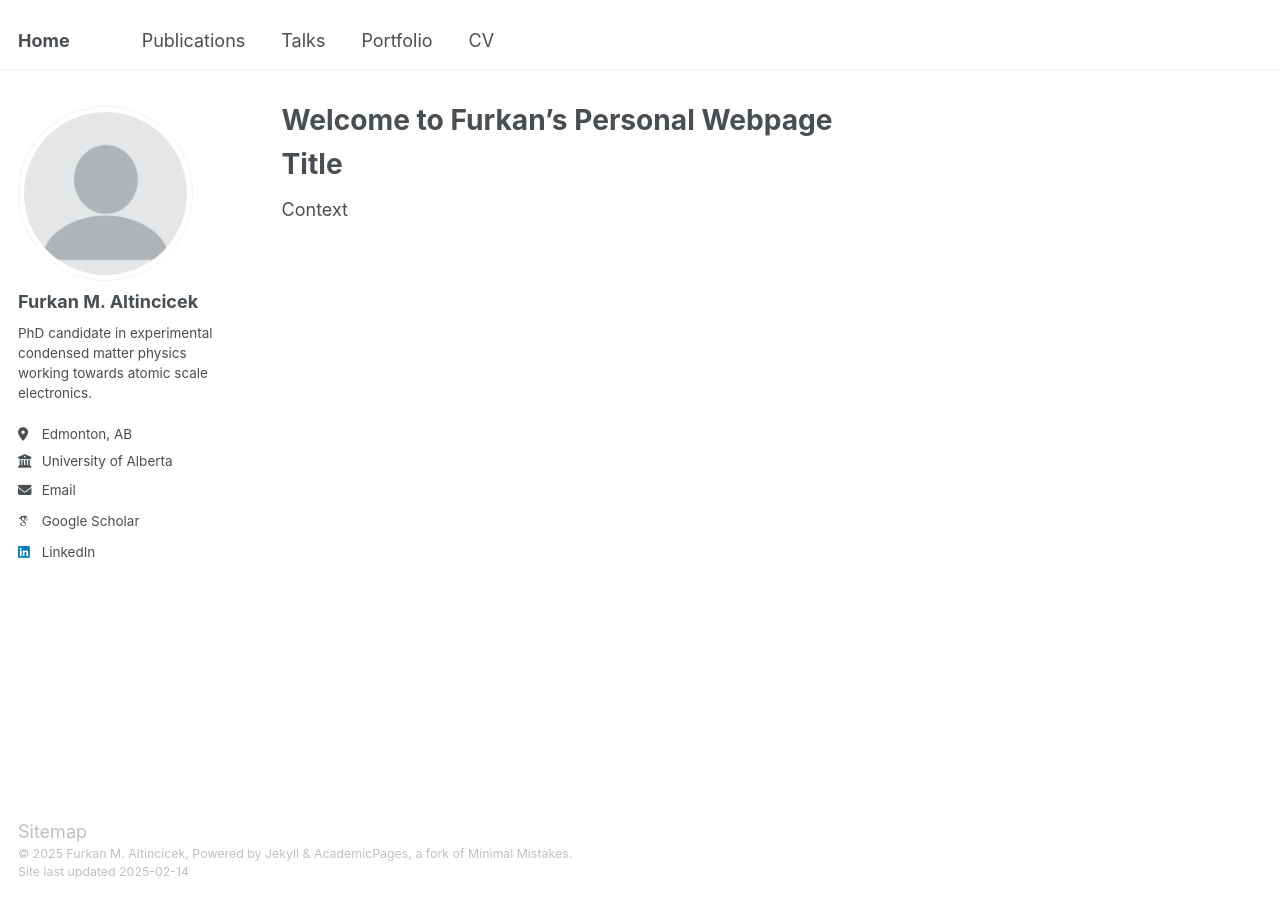
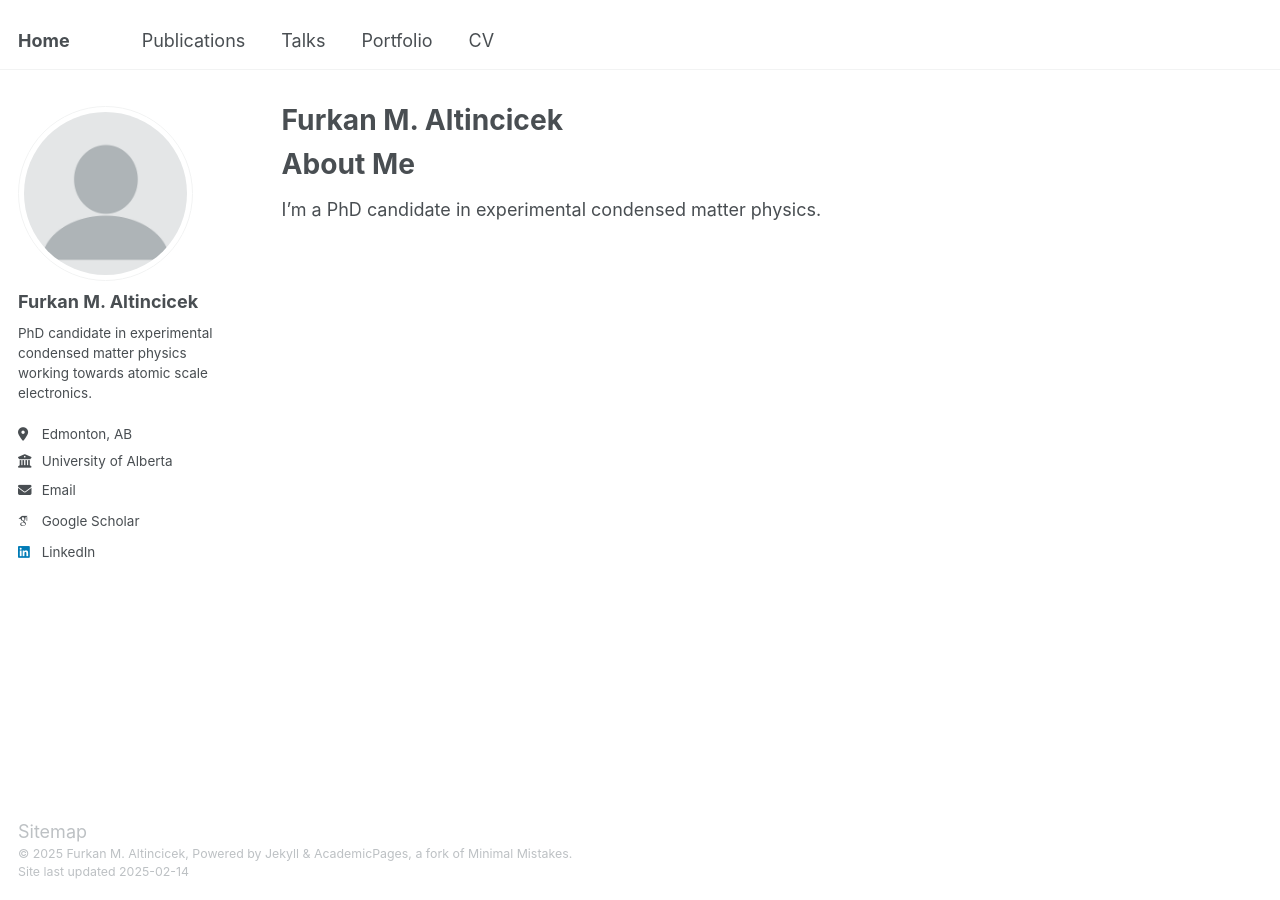
Before and after one commit to faltincicek/faltincicek.github.io, a Jekyll site: the page built from _pages/about.md, in a window 1280 px wide. Built offline with Jekyll 4.4.1, drawn with Linux system fonts in a browser that asks for light colours; some web fonts are replaced.

Commit message:
Update about.md

```diff
--- a/_pages/about.md
+++ b/_pages/about.md
@@ -1,12 +1,12 @@
 ---
 permalink: /
-title: "Welcome to Furkan's Personal Webpage"
+title: "Furkan M. Altincicek"
 author_profile: true
 redirect_from:
   - /about/
   - /about.html
 ---
 
-Title
+About Me
 ======
-Context
+I'm a PhD candidate in experimental condensed matter physics.
```
